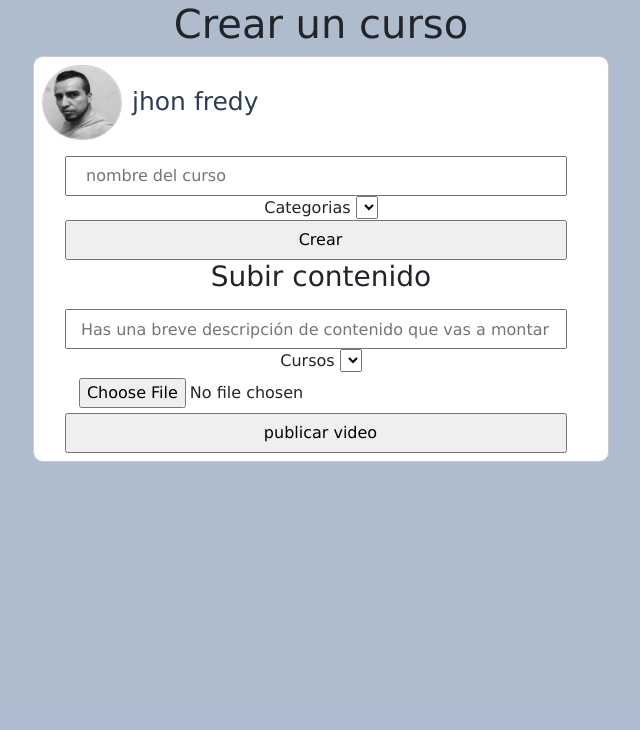
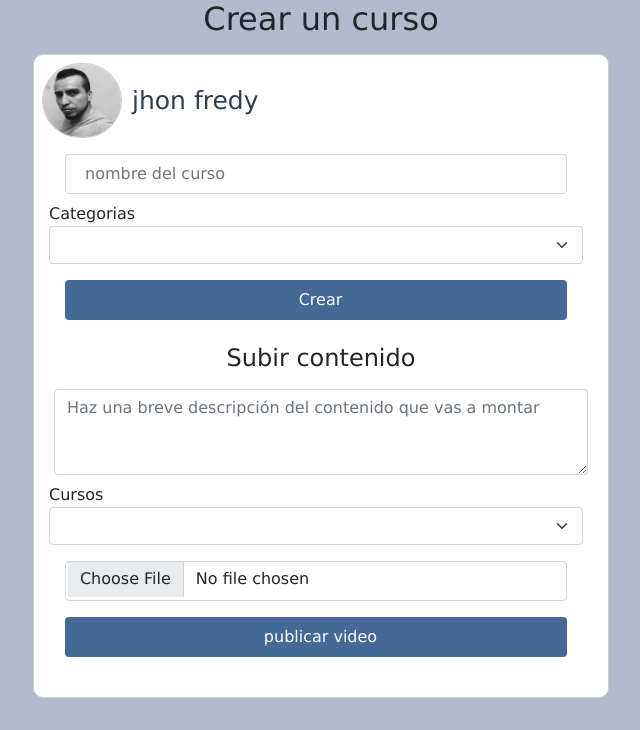
Before and after one commit to jhonmedina035/SmarBook, a PHP site: page /subir_curso.PHP in a window 1280 px wide. Shown: the part 96-826 px from the top of the page, without its empty margins (319-959 px from the left). Before the commit the page ends 558 px from the top, so only its background shows below. Run offline with PHP 8.4, Linux system fonts and the light colour scheme; the visitor is signed in with stand-in values (Sample User, id 1); data comes from the database, SQL or seed files in the repository; data that the repository does not hold is empty; some web fonts are replaced.

Commit message:
estilos de montar contenidos, validaciones en secion del admnistrador

```diff
--- a/modelo/clases.php
+++ b/modelo/clases.php
@@ -123,6 +123,28 @@ class usuarios{
                        VALUES (null,'$foto_perfil','$nombre','$usuario','$clave', '$ciudad', '$profesion','$edad','$rol','$estado','$correo')";
         $consulta = mysqli_query($con,$instruccion)
         or die ("Fallo registrar un usuario ");
+
+    }
+    public static function insetarUsuario($foto_perfil,$nombre,$usuario,$clave_crypt,$ciudad,
+        $profesion,$edad,$rol,$estado,$correo){
+
+
+        $con=conexion();
+
+
+        $instruccion="INSERT INTO usuarios (id_user,foto_perfil,nombre,usuario,clave,ciudad,profesion,edad,rol,id_estado,correo)VALUES (null,'$foto_perfil' ,'$nombre', '$usuario', '$clave_crypt', '$ciudad','$profesion','$edad', '$rol','$estado','$correo')";
+        $consulta= mysqli_query($con,$instruccion)
+        or die ("Fallo registrar un usuario ");
+
+
+
+        if($consulta){
+            header("Location: administrador.php");
+
+
+        }
+
+
 
     }
 
--- a/vistas/css/estilos_home_2.css
+++ b/vistas/css/estilos_home_2.css
@@ -394,7 +394,8 @@ video{
 
 }
 .titulo_editar{
-   margin-left: 3em;
+   margin-left: 4em;
+
 }
 
 .editar_perfil form{
@@ -410,7 +411,7 @@ video{
     height: 50px;
     margin-top: 5px;
     text-align: center;
-    border-radius: 1em;
+    border-radius: 0.5em;
 }
 .imagen-perfil{
    margin-top: 3.8em;
@@ -424,7 +425,7 @@ video{
     height: 40px;
     padding: 0.5em;
     background-color: #446996;
-    margin-top: 2em;
+    margin-top: 4em;
     margin-left: 10em;
 
 }
@@ -461,6 +462,9 @@ video{
    display: flex;
    flex-direction: column;
    margin-top: 1rem;
+
+
+
 }
 
 
@@ -517,3 +521,8 @@ video{
       }
 
   }
+
+#botonn{
+    color: white;
+    background-color: #446996;
+}
--- a/vistas/js/mensaje.js
+++ b/vistas/js/mensaje.js
@@ -23,7 +23,6 @@
 			});
 		}
 	    function alerta(icono,titulo,texto,ubicacion){
-			console.log("hola vida linda");
 			swal.fire({
 				allowOutsideClick:false,
 				icon: icono,
--- a/vistas/publicacionesGeneral.php
+++ b/vistas/publicacionesGeneral.php
@@ -39,7 +39,7 @@ foreach($misAmigos as $item){
         $cursos[] = $c;
     }
 }
-
+echo count($cursos);
 foreach($cursos as $c){
     $con = Cursos :: contenido_por_id_cursos1($c['id_cursos']);
     $datocon = mysqli_fetch_array($con, MYSQLI_BOTH);
--- a/vistas/subir_curso.php
+++ b/vistas/subir_curso.php
@@ -29,9 +29,9 @@ if(isset($_POST['crear_contenido']) and !empty($_FILES) and !empty($_POST['conte
 }
 
 ?>
-<h1 class="titulo_curso">Crear un curso</h1>
+<h2 style="margin-bottom: 0.5em;" class="titulo_curso">Crear un curso</h2>
 
-<div class="publicaciones">
+<div class="publicaciones" style="margin-bottom:2em;">
   <div class="publi-info-perfil ">
     <table>
       <tr>
@@ -40,38 +40,41 @@ if(isset($_POST['crear_contenido']) and !empty($_FILES) and !empty($_POST['conte
       </tr>
     </table>
   </div>
-    <div class="subir">
-
+    <div class="subir" >
+       <div class="col-md-12">
           <form class="prueba" action="<?php echo $_SERVER['PHP_SELF']; ?>" enctype="multipart/form-data" method="POST">
-          <input type="text" id="nombre_curso" name="nombre_curso" placeholder=" nombre del curso ">
+              <input type="text" class="form-control mb-2" id="nombre_curso" name="nombre_curso" placeholder=" nombre del curso ">
               <div>
-            <label for="menu"> Categorias</label>
-            <select name="menu" >
+                <label for="menu">Categorias</label><br>
+                <select class="form-select mb-3" style="width: 534px; margin-right: 10px;"  name="menu" id="exampleFormControlSelect1">
                   <option value="0"></option>
                   <?php foreach($cate as $c): ?>
                   <option value="<?php echo $c['id_categoria'];?>"><?php echo $c['nombre'];?></option>
                   <?php endforeach; ?>
                 </select>
               </div>
-            <input type="submit" name="crear_curso" value="Crear">
+                <input type="submit" name="crear_curso" id="botonn"  class="btn" value="Crear">
           </form>
 
-      <h3 class="titulo_curso"> Subir contenido </h3>
+          <h4 style="margin-top: 1em;" class="titulo_curso">Subir contenido</h4>
 
           <form class="prueba" action="<?php echo $_SERVER['PHP_SELF']; ?>" enctype="multipart/form-data" method="POST">
-          <input type="text" id="nombre_contenido" name="contenido" placeholder="Has una breve descripción de contenido que vas a montar">
+              <div class="form-group">
+                <textarea type="text" style="width:534px;" class="form-control mb-2" id="nombre_contenido" rows="3" name="contenido" placeholder="Haz una breve descripción del contenido que vas a montar"></textarea>
+              </div>
               <div>
-            <label for="menu"> Cursos </label>
-            <select name="menu-curso">
+                <label for="menu">Cursos</label><br>
+                <select name="menu-curso" style="width:534px; margin-right: 10px;" class="form-select mb-3">
                   <option value="0"></option>
                   <?php foreach($cursos as $c): ?>
                     <option value="<?php echo $c['id_cursos'];?>"><?php echo $c['nombre'];?></option>
                   <?php endforeach; ?>
                 </select>
               </div>
-            <input type="file" name="archivo" id="archivo">
-            <input type="submit" name="crear_contenido" value="publicar video">
+                <input type="file" class="form-control mb-3" style="margin-bottom:2em;" name="archivo" id="archivo">
+                <input  style="margin-bottom:2em;"type="submit" id="botonn" name="crear_contenido" class="btn" value="publicar video">
           </form>
+      </div>
 
     </div>
 </div>
```
Also changed, not shown: vistas/actualizar.php (+5 -2 lines), vistas/administrador.php (+23 -15 lines), vistas/css/administrador.css (+15 -3 lines), vistas/editar_perfil.php (+7 -7 lines), vistas/insertar.php (+16 -12 lines), vistas/update.php (+6 -5 lines), vistas/js/prueba.js (added), vistas/subidos/WhatsApp Image 2021-05-30 at 7.12.42 PM.jpeg (added). Lines whose indentation alone changed are shown as unchanged.
